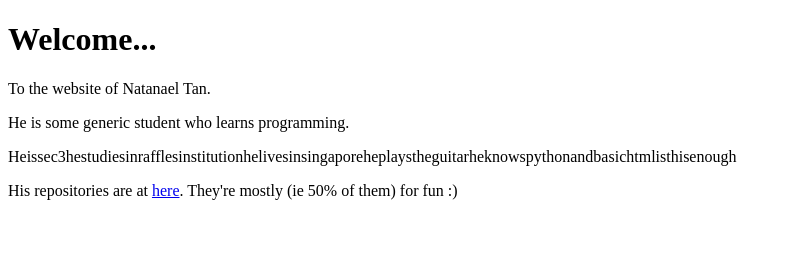
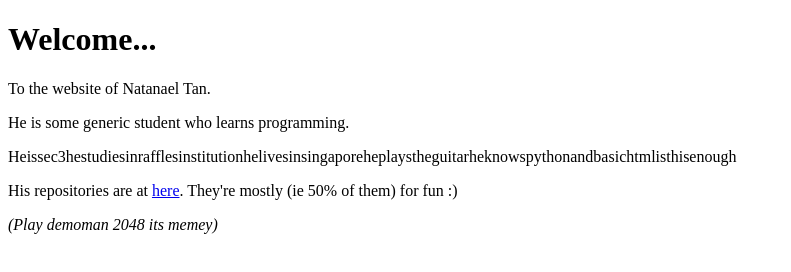
Before and after one commit to nonnoxer/nonnoxer.github.io, a plain HTML site: page index.html in a window 1280 px wide. Shown: the whole page, without its empty margins (0-791 px from the left). Drawn offline with Linux system fonts and the light colour scheme.

Commit message:
Update index.html

```diff
--- a/index.html
+++ b/index.html
@@ -9,5 +9,6 @@
 		<p>He is some generic student who learns programming.</p>
 		<p>Heissec3hestudiesinrafflesinstitutionhelivesinsingaporeheplaystheguitarheknowspythonandbasichtmlisthisenough</p>
 		<p>His repositories are at <a href="https://github.com/nonnoxer">here</a>. They're mostly (ie 50% of them) for fun :)</p>
+		<p><i>(Play demoman 2048 its memey)</i></p>
 	</body>
 </html>
```
